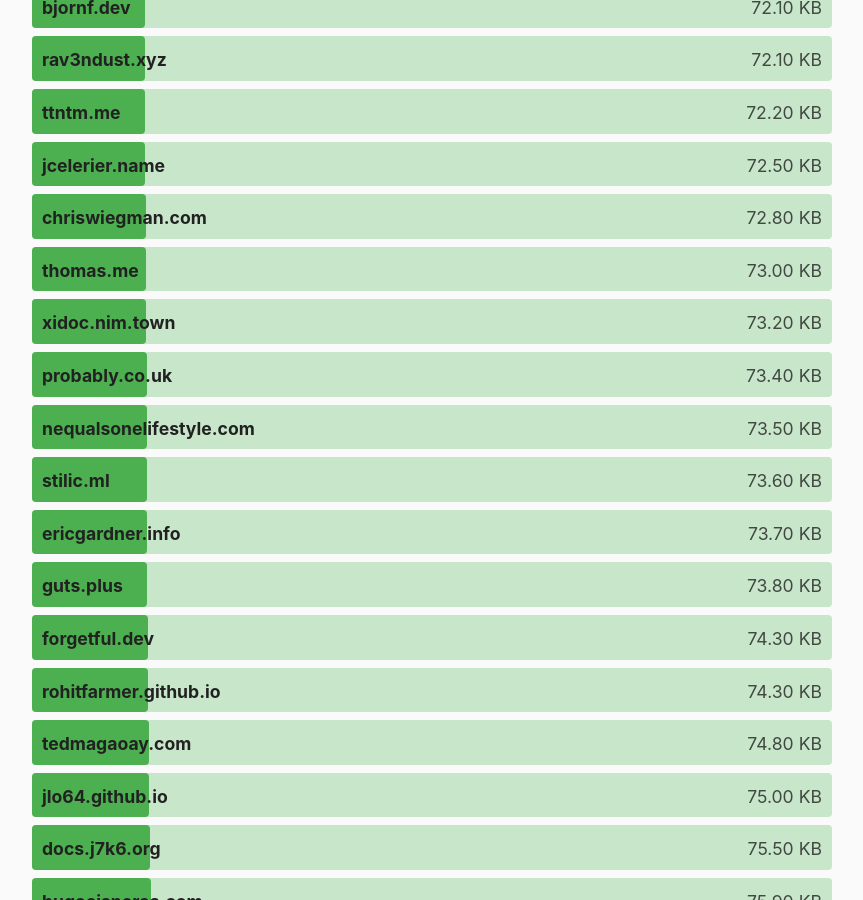
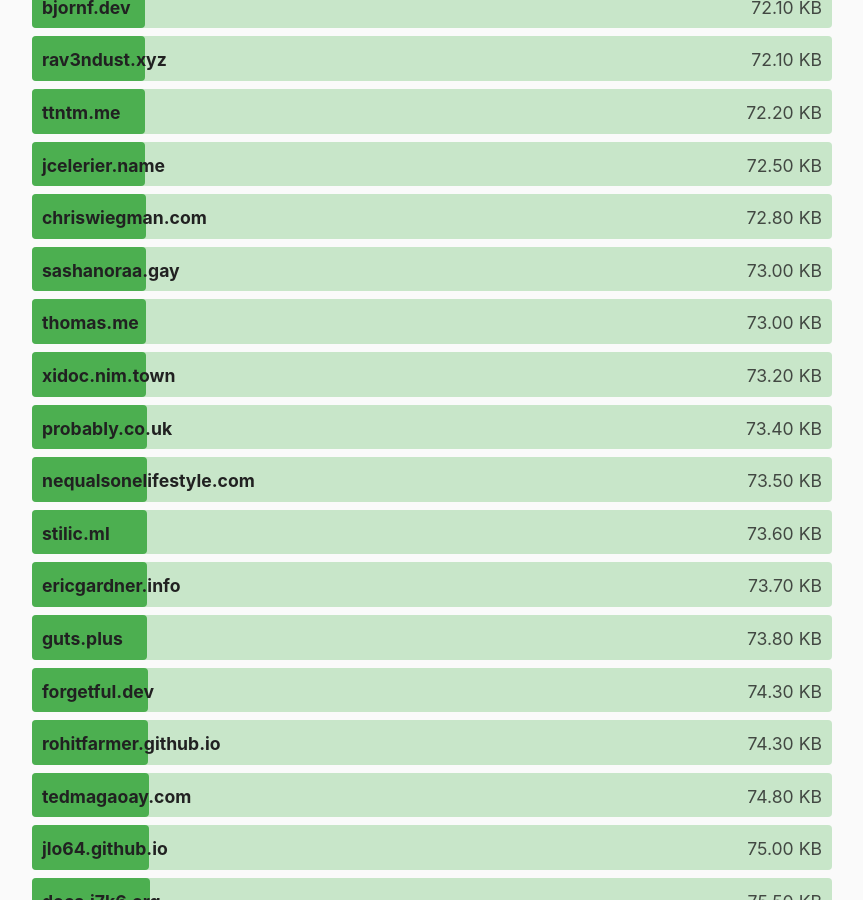
Before and after one commit to kevquirk/512kb.club, a Jekyll site: the page built from index.md, in a window 1280 px wide and 900 px high, scrolled down 17680 px. Shown: the whole window, without its empty margins (208-1071 px from the left). Built offline with Jekyll 4.4.1, drawn with Linux system fonts in a browser that asks for light colours; some of the changed text lies outside the part shown.

Commit message:
Update sashanoraa.gay
Results: https://gtmetrix.com/reports/sashanoraa.gay/cAWQZmqd/

```diff
--- a/_data/sites.yml
+++ b/_data/sites.yml
@@ -2524,8 +2524,8 @@
 
 - domain: sashanoraa.gay
   url: https://sashanoraa.gay/
-  size: 91.1
-  last_checked: 2022-03-21
+  size: 73.0
+  last_checked: 2023-07-12
 
 - domain: saucecode.bar
   url: https://saucecode.bar/
```
